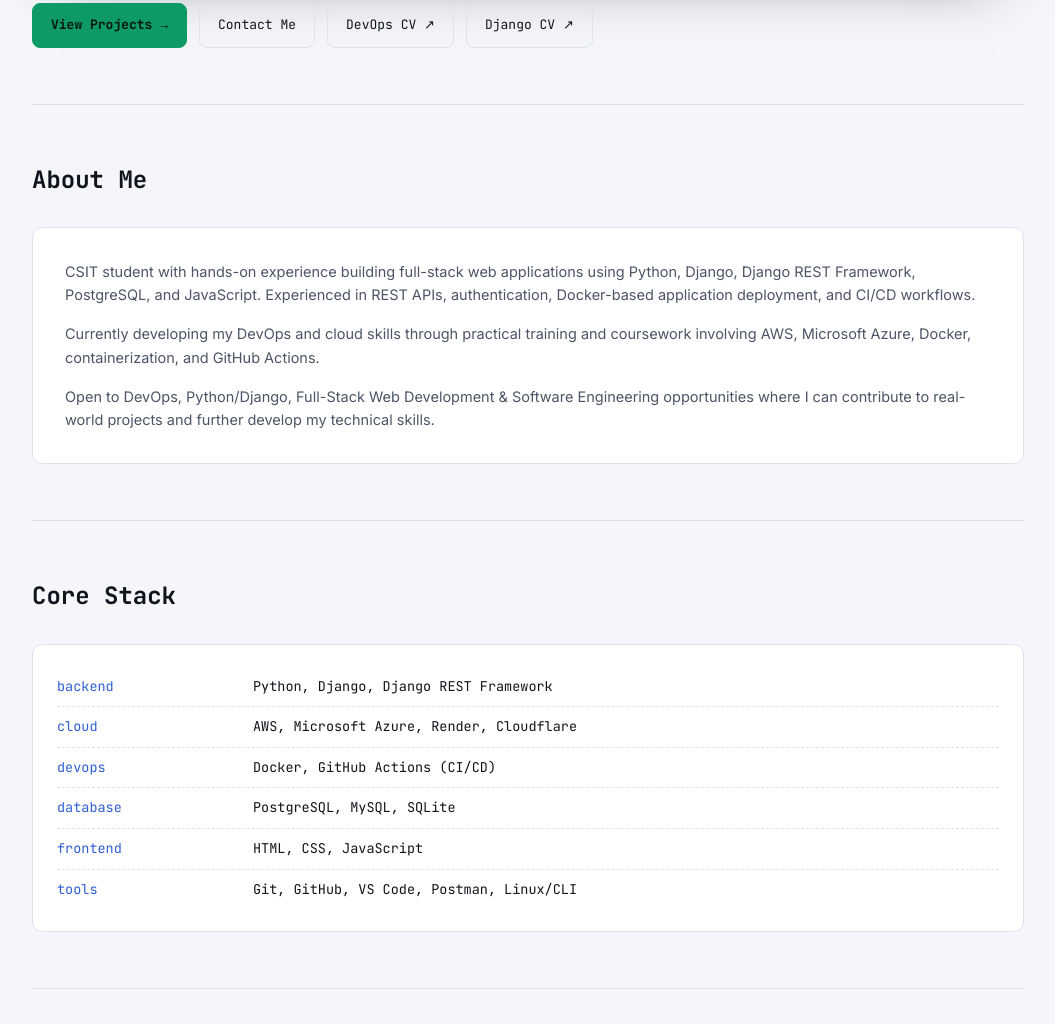
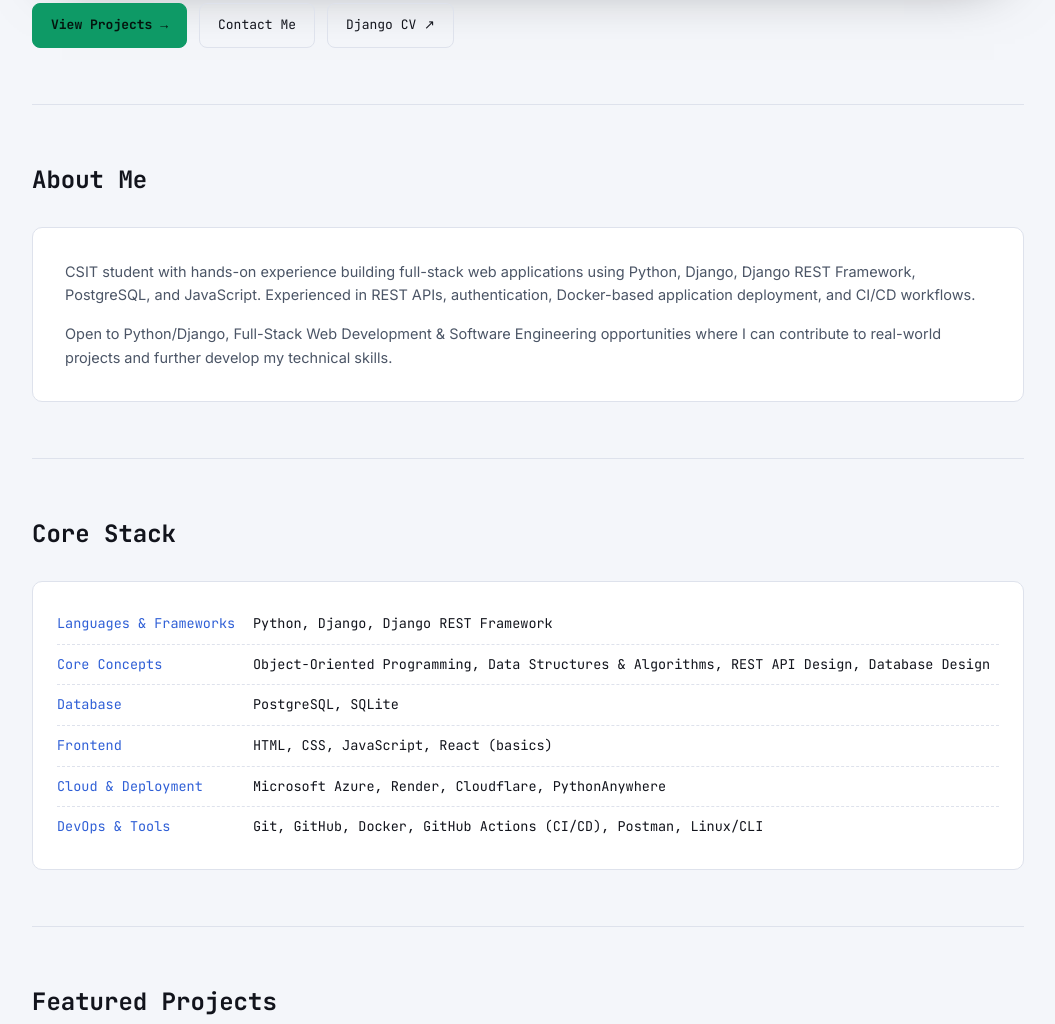
Before and after one commit to BikashGosain/Portfolio.github.io, a plain HTML site: page index.html in a window 1280 px wide. Shown: the part 745-1769 px from the top of the page, without its empty margins (112-1167 px from the left). Drawn offline with Linux system fonts and the light colour scheme.

Commit message:
updated skill sections

```diff
--- a/index.html
+++ b/index.html
@@ -5,7 +5,7 @@
   <meta charset="UTF-8">
   <meta name="viewport" content="width=device-width, initial-scale=1.0">
 
-  <title>Bikash Gosain — DevOps Engineer & Python/Django Developer</title>
+  <title>Bikash Gosain — Python/Django Developer</title>
 
   <link rel="preconnect" href="https://fonts.googleapis.com">
   <link rel="preconnect" href="https://fonts.gstatic.com" crossorigin>
@@ -86,9 +86,7 @@
           </h1>
 
           <p class="role-line">
-            <b>Aspiring DevOps Engineer</b>
-            <span> | </span>
-            <b>Python / Django Developer</b>
+            <b>Aspiring Python/Django Developer</b>
           </p>
 
           <p class="role-line">
@@ -141,9 +139,9 @@
         </a>
 
 
-        <a class="btn ghost" href="assets/cv/Bikash-Gosain-DevOps-CV.pdf" target="_blank">
+        <!-- <a class="btn ghost" href="assets/cv/Bikash-Gosain-DevOps-CV.pdf" target="_blank">
           DevOps CV ↗
-        </a>
+        </a> -->
 
 
         <a class="btn ghost" href="assets/cv/Bikash-Gosain-Django-CV.pdf" target="_blank">
@@ -183,17 +181,7 @@
 
         <p style="margin:16px 0 0; color:var(--muted-text); font-size:14.5px;">
 
-          Currently developing my DevOps and cloud skills through
-          practical training and coursework involving AWS,
-          Microsoft Azure, Docker, containerization,
-          and GitHub Actions.
-
-        </p>
-
-
-        <p style="margin:16px 0 0; color:var(--muted-text); font-size:14.5px;">
-
-          Open to DevOps, Python/Django, Full-Stack Web Development & Software Engineering
+          Open to Python/Django, Full-Stack Web Development & Software Engineering
           opportunities where I can contribute to real-world projects and further develop my technical skills.
 
         </p>
@@ -222,7 +210,7 @@
         <div class="config-row">
 
           <span class="config-key">
-            backend
+            Languages & Frameworks
           </span>
 
           <span class="config-val">
@@ -233,14 +221,30 @@
 
 
 
+        <!--
         <div class="config-row">
 
           <span class="config-key">
-            cloud
+            Cloud
           </span>
 
           <span class="config-val">
             AWS, Microsoft Azure, Render, Cloudflare
+          </span>
+
+        </div>
+        -->
+
+
+
+        <div class="config-row">
+
+          <span class="config-key">
+            Core Concepts
+          </span>
+
+          <span class="config-val">
+            Object-Oriented Programming, Data Structures & Algorithms, REST API Design, Database Design
           </span>
 
         </div>
@@ -250,11 +254,11 @@
         <div class="config-row">
 
           <span class="config-key">
-            devops
+            Database
           </span>
 
           <span class="config-val">
-            Docker, GitHub Actions (CI/CD)
+            PostgreSQL, SQLite
           </span>
 
         </div>
@@ -264,39 +268,37 @@
         <div class="config-row">
 
           <span class="config-key">
-            database
+            Frontend
           </span>
 
           <span class="config-val">
-            PostgreSQL, MySQL, SQLite
+            HTML, CSS, JavaScript, React (basics)
           </span>
 
         </div>
 
 
-
         <div class="config-row">
 
           <span class="config-key">
-            frontend
+            Cloud & Deployment
           </span>
 
           <span class="config-val">
-            HTML, CSS, JavaScript
+            Microsoft Azure, Render, Cloudflare, PythonAnywhere
           </span>
 
         </div>
 
 
-
         <div class="config-row">
 
           <span class="config-key">
-            tools
+            DevOps & Tools
           </span>
 
           <span class="config-val">
-            Git, GitHub, VS Code, Postman, Linux/CLI
+            Git, GitHub, Docker, GitHub Actions (CI/CD), Postman, Linux/CLI
           </span>
 
         </div>
@@ -575,8 +577,8 @@
           <p>
 
             Building practical knowledge in Docker,
-            CI/CD, Render, Cloudflare, AWS, Microsoft Azure,
-            Linux/CLI, and cloud infrastructure.
+            CI/CD, Render, Cloudflare, Microsoft Azure, and
+            Linux/CLI.
 
           </p>
 
```
Also changed, not shown: experience.html (+2 -2 lines), skills.html (+7 -7 lines), 2 other files.
